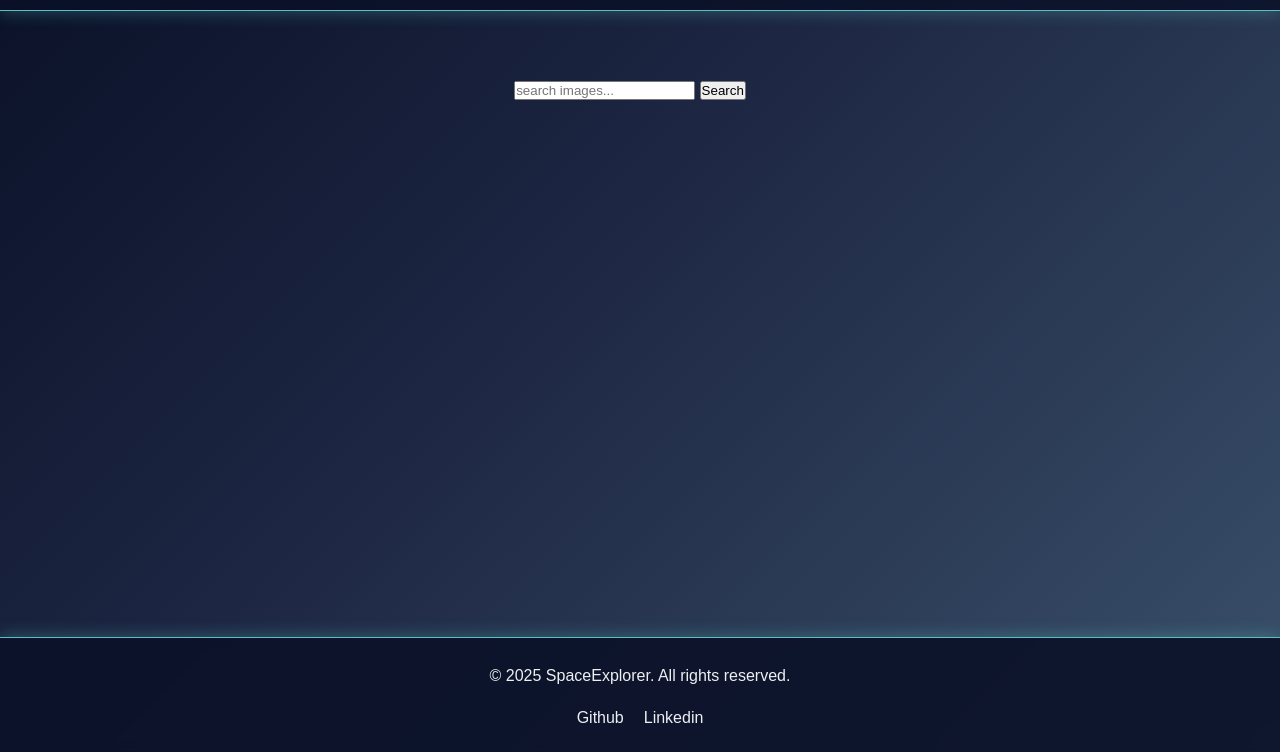
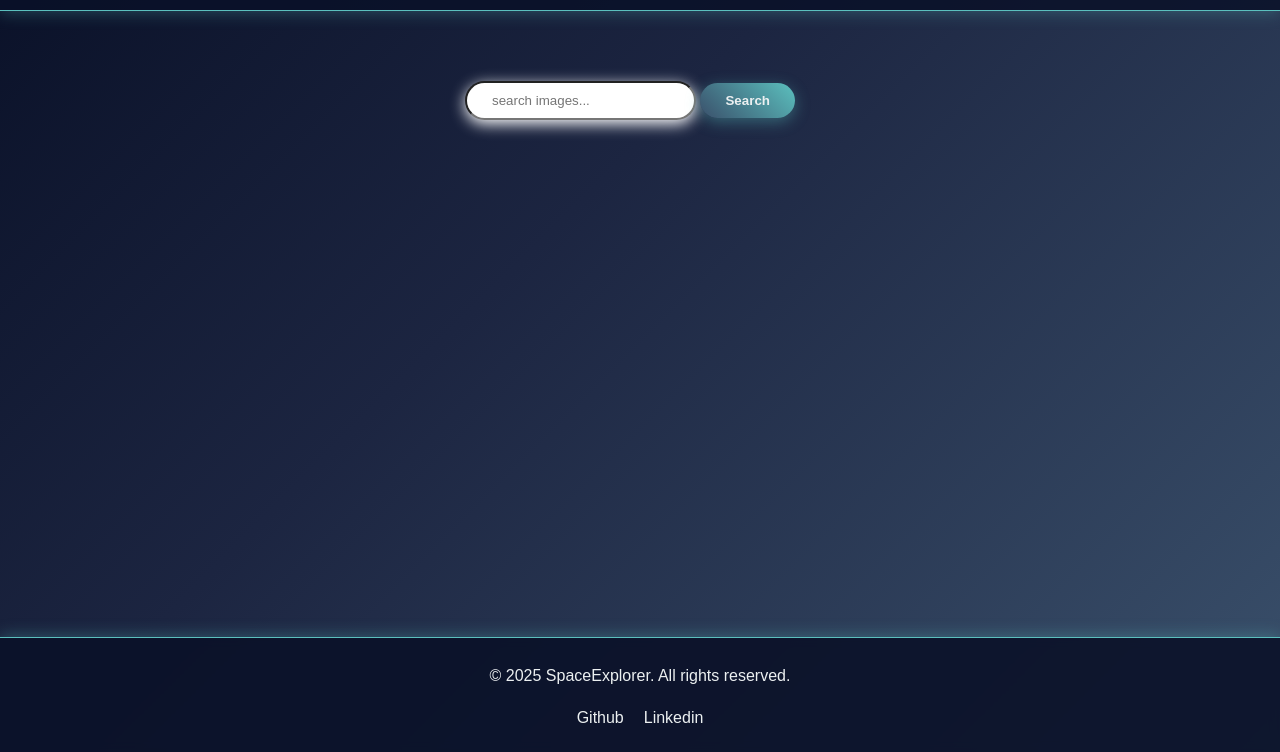
Before and after one commit to javierlla/Space-Explorer, a website with bundled scripts: page html/images.html in a window 1280 px wide. Shown: the part 48-800 px from the top of the page. Built offline with nearby package versions, Linux system fonts and the light colour scheme.

Commit message:
cambio de botton y input the images

```diff
--- a/css/style.css
+++ b/css/style.css
@@ -111,9 +111,9 @@ nav {
 
 .menu-toggle {
   display: none;
-  font-size: 24px;
+  /* font-size: 24px;
   cursor: pointer;
-  color: var(--space-white);
+  color: var(--space-white); */
 }
 
 /* .social-icons {
@@ -297,7 +297,6 @@ footer .footer-links {
 footer .footer-links a {
   color: var(--space-white);
   text-decoration: none;
-  transition: color 0.3s ease;
 }
 
 footer .footer-links a:hover {
@@ -312,6 +311,36 @@ footer .footer-links a:hover {
   border-radius: 3px;
 }
 
+form {
+  border-radius: 10px;
+}
+
+#button-images {
+  display: inline-block;
+  padding: 10px 25px;
+  background: linear-gradient(45deg, var(--space-medium-blue), var(--space-bright-blue));
+  color: var(--space-white);
+  border: none;
+  border-radius: 50px;
+  text-decoration: none;
+  font-weight: bold;
+  transition: all 0.3s ease;
+  box-shadow: 0 4px 15px rgba(91, 192, 190, 0.4);
+  cursor: pointer;
+}
+
+#button-images:hover{
+  transform: translateY(-3px);
+  box-shadow: 0 7px 20px rgba(91, 192, 190, 0.6);
+  background: linear-gradient(45deg, var(--space-bright-blue), var(--space-glow));
+}
+
+#searchInput {
+  display: inline-block;
+  padding: 10px 25px;
+  border-radius: 25px;
+  box-shadow: 0 4px 15px white;
+}
 
 /* Responsive Design */
 @media screen and (max-width: 768px) {
--- a/html/images.html
+++ b/html/images.html
@@ -17,7 +17,7 @@
     <main id="main-images">
         <form id="searchForm">
             <input type="text" id="searchInput" placeholder="search images..." required>
-            <button type="submit">Search</button>
+            <button id="button-images"type="submit">Search</button>
         </form>
         <div id="images"></div>
 
```
